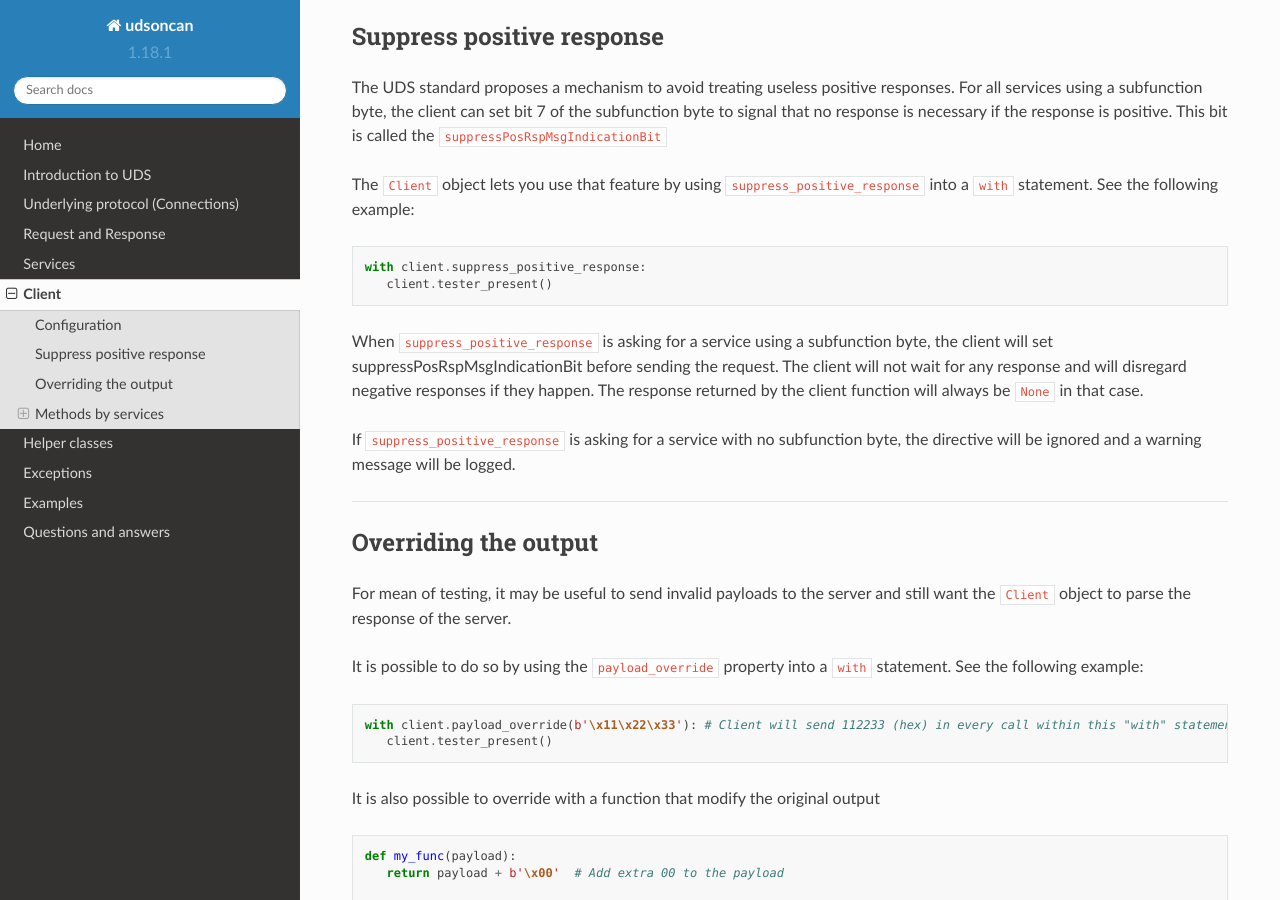
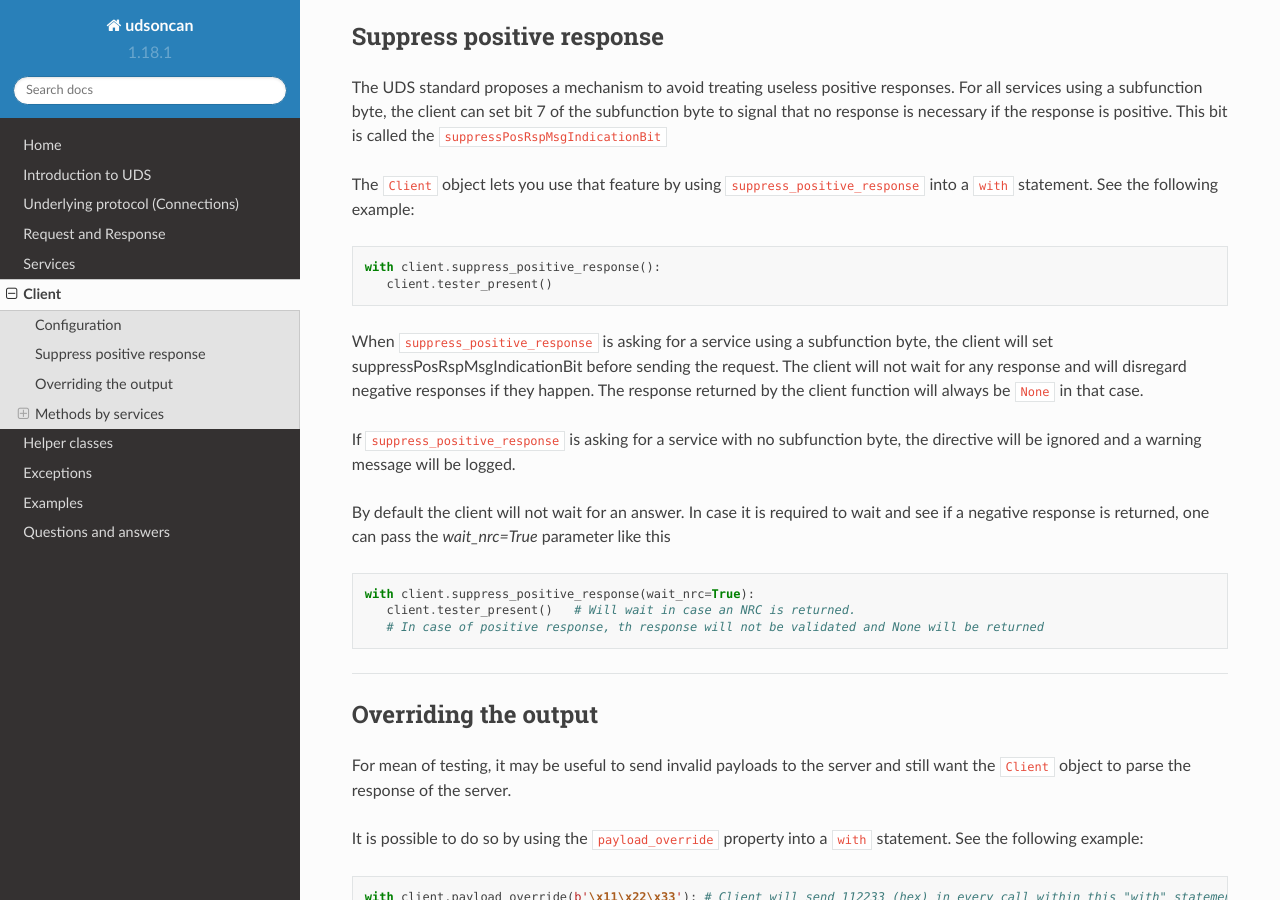
Before and after one commit to pylessard/python-udsoncan, a Sphinx documentation site: the page built from doc/source/udsoncan/client.rst, in a window 1280 px wide and 900 px high, scrolled down 4870 px. Built offline with Sphinx 7.4.7 and the Read the Docs theme 2.0.0, drawn with Linux system fonts in a browser that asks for light colours.

Commit message:
Updated doc

```diff
--- a/doc/source/udsoncan/client.rst
+++ b/doc/source/udsoncan/client.rst
@@ -256,12 +256,20 @@ The ``Client`` object lets you use that feature by using ``suppress_positive_res
 
 .. code-block:: python
 
-   with client.suppress_positive_response:
+   with client.suppress_positive_response():
       client.tester_present()
 
 When ``suppress_positive_response`` is asking for a service using a subfunction byte, the client will set suppressPosRspMsgIndicationBit before sending the request. The client will not wait for any response and will disregard negative responses if they happen. The response returned by the client function will always be ``None`` in that case.
 
 If ``suppress_positive_response`` is asking for a service with no subfunction byte, the directive will be ignored and a warning message will be logged.
+
+By default the client will not wait for an answer. In case it is required to wait and see if a negative response is returned, one can pass the `wait_nrc=True` parameter like this
+
+.. code-block:: python
+
+   with client.suppress_positive_response(wait_nrc=True):
+      client.tester_present()   # Will wait in case an NRC is returned.
+      # In case of positive response, th response will not be validated and None will be returned
 
 -----
 
```
